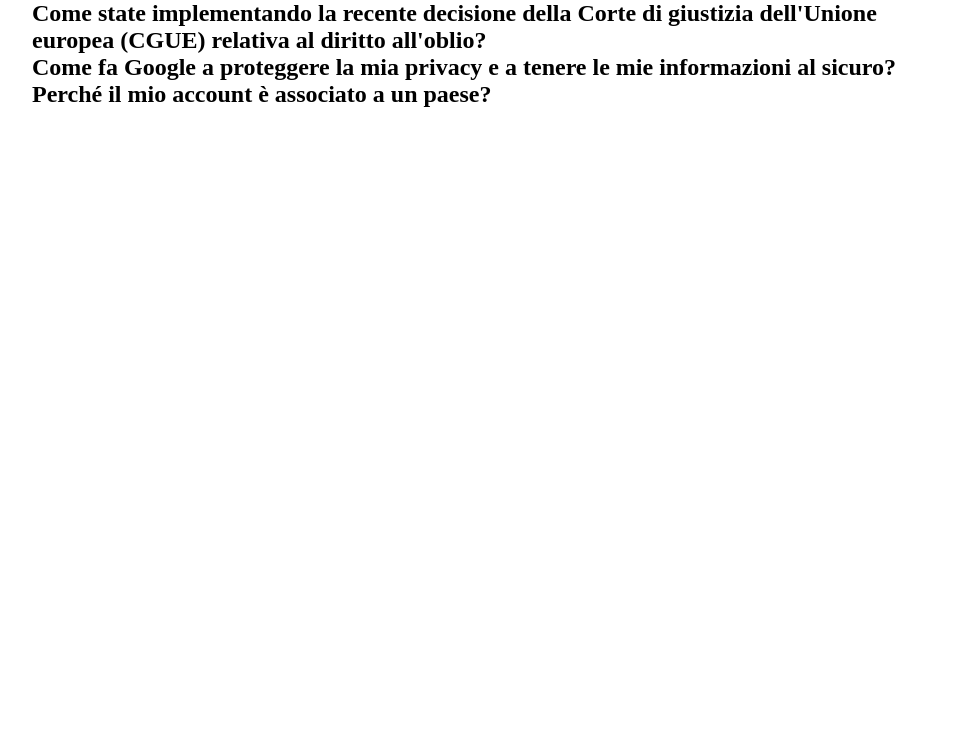
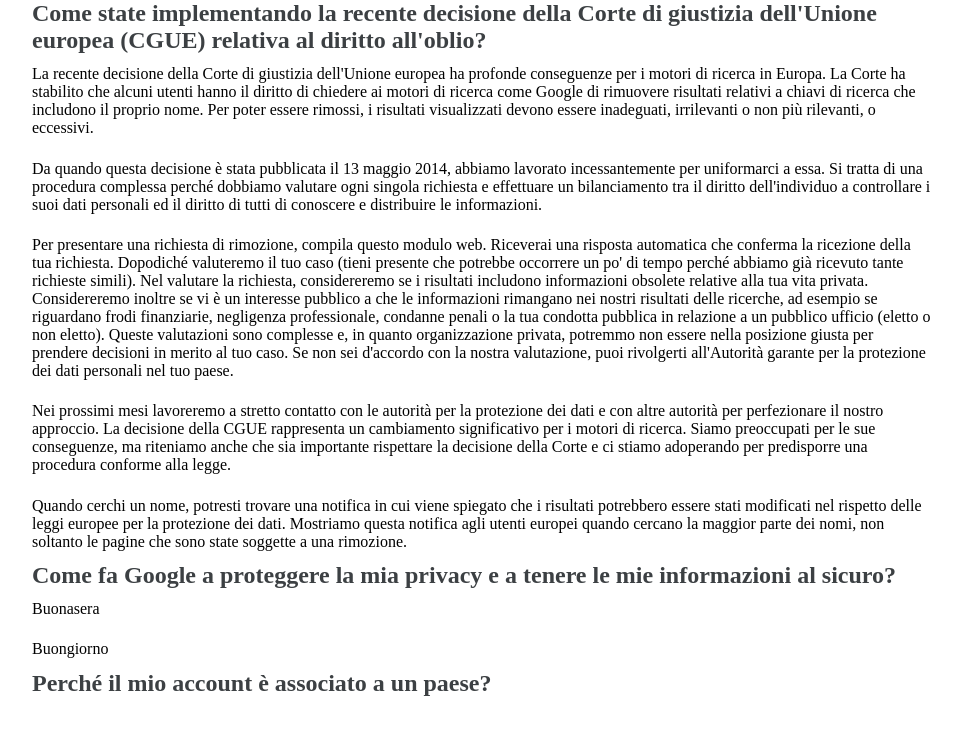
Before and after one commit to Andrea-Baggio/php-google-faq, a PHP site: page / in a window 1280 px wide. Shown: the top 735 px of the page, without its empty margins (158-1119 px from the left). Run offline with PHP 8.4, Linux system fonts and the light colour scheme.

Commit message:
risposte

```diff
--- a/css/style.css
+++ b/css/style.css
@@ -8,3 +8,11 @@
     width: 900px;
     margin: auto;
 }
+
+h2 {
+    color: #3C4043;
+}
+
+p {
+    padding: .7rem 0;
+}
--- a/index.php
+++ b/index.php
@@ -15,6 +15,9 @@
         'answer' => [
             'La recente decisione della Corte di giustizia dell\'Unione europea ha profonde conseguenze per i motori di ricerca in Europa. La Corte ha stabilito che alcuni utenti hanno il diritto di chiedere ai motori di ricerca come Google di rimuovere risultati relativi a chiavi di ricerca che includono il proprio nome. Per poter essere rimossi, i risultati visualizzati devono essere inadeguati, irrilevanti o non più rilevanti, o eccessivi.',
             'Da quando questa decisione è stata pubblicata il 13 maggio 2014, abbiamo lavorato incessantemente per uniformarci a essa. Si tratta di una procedura complessa perché dobbiamo valutare ogni singola richiesta e effettuare un bilanciamento tra il diritto dell\'individuo a controllare i suoi dati personali ed il diritto di tutti di conoscere e distribuire le informazioni.',
+            'Per presentare una richiesta di rimozione, compila questo modulo web. Riceverai una risposta automatica che conferma la ricezione della tua richiesta. Dopodiché valuteremo il tuo caso (tieni presente che potrebbe occorrere un po\' di tempo perché abbiamo già ricevuto tante richieste simili). Nel valutare la richiesta, considereremo se i risultati includono informazioni obsolete relative alla tua vita privata. Considereremo inoltre se vi è un interesse pubblico a che le informazioni rimangano nei nostri risultati delle ricerche, ad esempio se riguardano frodi finanziarie, negligenza professionale, condanne penali o la tua condotta pubblica in relazione a un pubblico ufficio (eletto o non eletto). Queste valutazioni sono complesse e, in quanto organizzazione privata, potremmo non essere nella posizione giusta per prendere decisioni in merito al tuo caso. Se non sei d\'accordo con la nostra valutazione, puoi rivolgerti all\'Autorità garante per la protezione dei dati personali nel tuo paese.',
+            'Nei prossimi mesi lavoreremo a stretto contatto con le autorità per la protezione dei dati e con altre autorità per perfezionare il nostro approccio. La decisione della CGUE rappresenta un cambiamento significativo per i motori di ricerca. Siamo preoccupati per le sue conseguenze, ma riteniamo anche che sia importante rispettare la decisione della Corte e ci stiamo adoperando per predisporre una procedura conforme alla legge.',
+            'Quando cerchi un nome, potresti trovare una notifica in cui viene spiegato che i risultati potrebbero essere stati modificati nel rispetto delle leggi europee per la protezione dei dati. Mostriamo questa notifica agli utenti europei quando cercano la maggior parte dei nomi, non soltanto le pagine che sono state soggette a una rimozione.',
         ],
        ],
        [
@@ -36,7 +39,7 @@
         foreach ($arrFaq as $value) {
             echo "<h2>" . $value['question'] . "</h2>";
             foreach ($value['answer'] as $val) {
-            // echo "<p>" . $val['answer'] . "</p>";
+                echo "<p>" . $val . "</p>";
             }
         }
     ?>
```
